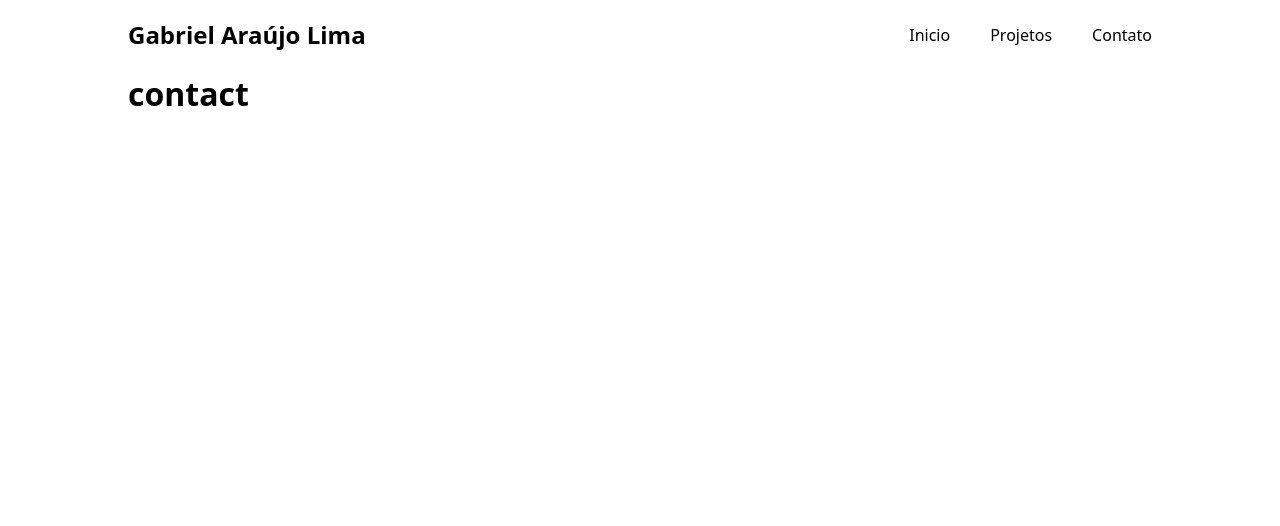
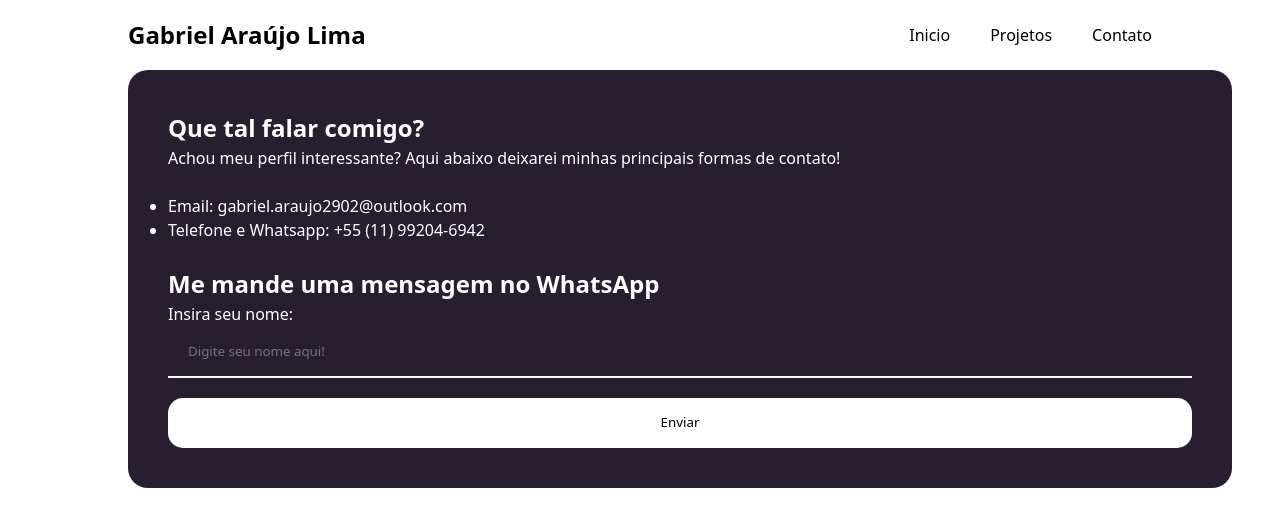
Before and after one commit to theMyntt/MyPortfolio, a React (Vite) app: page /contact in a window 1280 px wide. Shown: the top 526 px of the page. Built offline with nearby package versions, Linux system fonts and the light colour scheme.

Commit message:
feat: pagina de contato

```diff
--- a/src/pages/Contact/index.jsx
+++ b/src/pages/Contact/index.jsx
@@ -1,10 +1,31 @@
 import React from "react";
 import "./index.scss";
 
+function toWhatsapp() {
+  const nome = document.getElementById("name").value;
+  window.open(`https://api.whatsapp.com/send?phone=5511992046942&text=Olá, eu sou ${nome} e vim pelo seu portfólio.`, "_blank");
+}
+
 export default function Contact() {
   return (
-    <div>
-      <h1>contact</h1>
+    <div className="container">
+      <div className="brand-card">
+        <h2>Que tal falar comigo?</h2>
+        <article>
+          <p>Achou meu perfil interessante? Aqui abaixo deixarei minhas principais formas de contato!</p> <br />
+          <ul>
+            <li>Email: gabriel.araujo2902@outlook.com</li>
+            <li>Telefone e Whatsapp: +55 (11) 99204-6942</li>
+          </ul>
+        </article> <br />
+        <div>
+          <h2>Me mande uma mensagem no WhatsApp</h2>
+          <form onSubmit={toWhatsapp}>
+            <label>Insira seu nome:<input type="text" id="name" placeholder="Digite seu nome aqui!"/></label>
+            <button type="submit">Enviar</button>
+          </form>
+        </div>
+      </div>
     </div>
   );
 }
--- a/src/pages/Contact/index.scss
+++ b/src/pages/Contact/index.scss
@@ -0,0 +1,39 @@
+.brand-card {
+    height: auto;
+    width: 100%;
+    background-color: #271f30;
+    border-radius: 20px;
+    display: flex;
+    flex-direction: column;
+    justify-content: center;
+    padding: 40px;
+    color: #fff
+}
+
+label {
+    display: grid;
+}
+
+input {
+    height: 50px;
+    border: 0;
+    border-bottom: 2px solid #fff;
+    background: inherit;
+    color: #fff;
+    padding: 0 20px;
+    // border-radius: 10px;
+}
+
+input:focus {
+    outline: none
+}
+
+button {
+    height: 50px;
+    border: 0;
+    border-radius: 15px;
+    color: #000;
+    background-color: #fff;
+    width: 100%;
+    margin: 20px 0 0 0
+}
```
